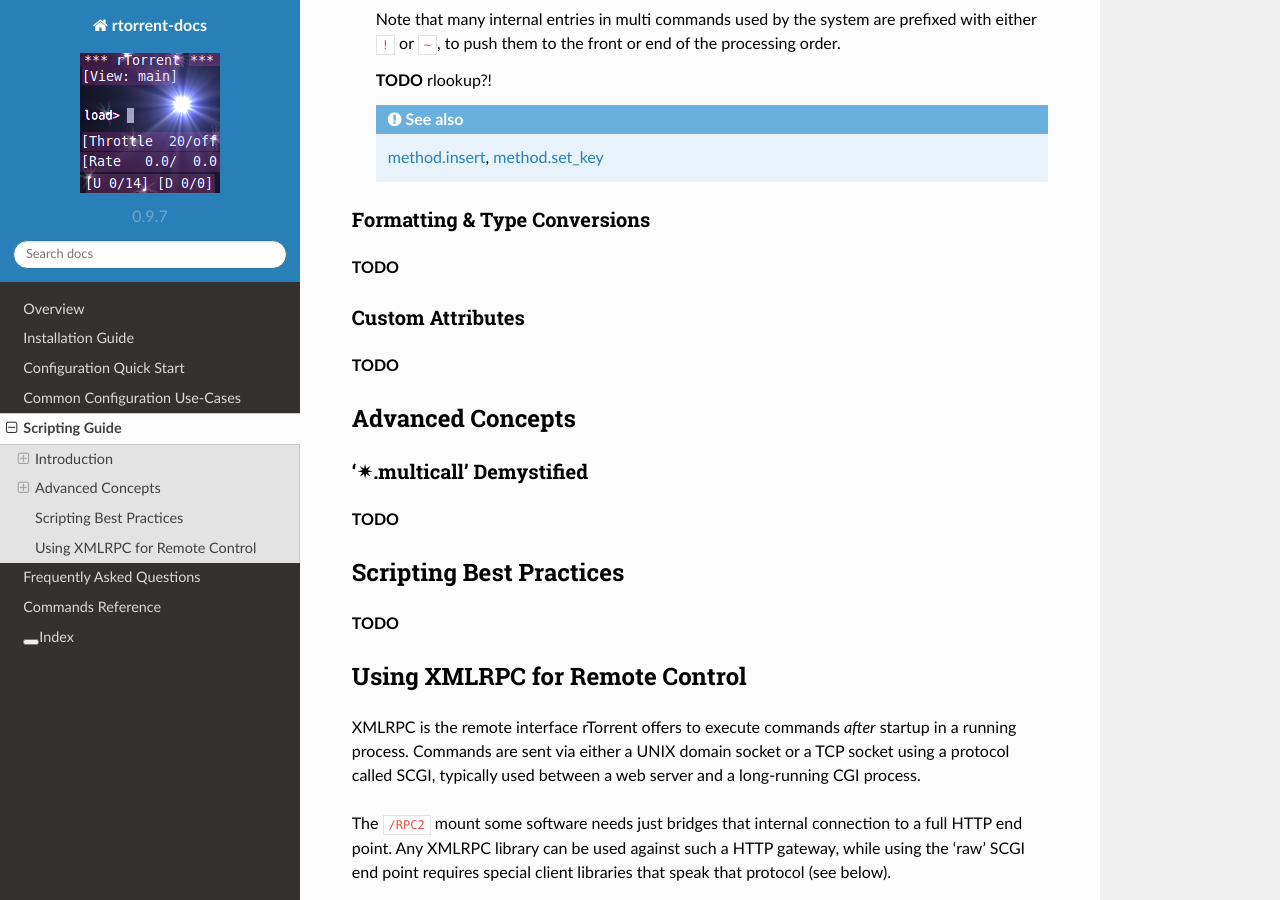
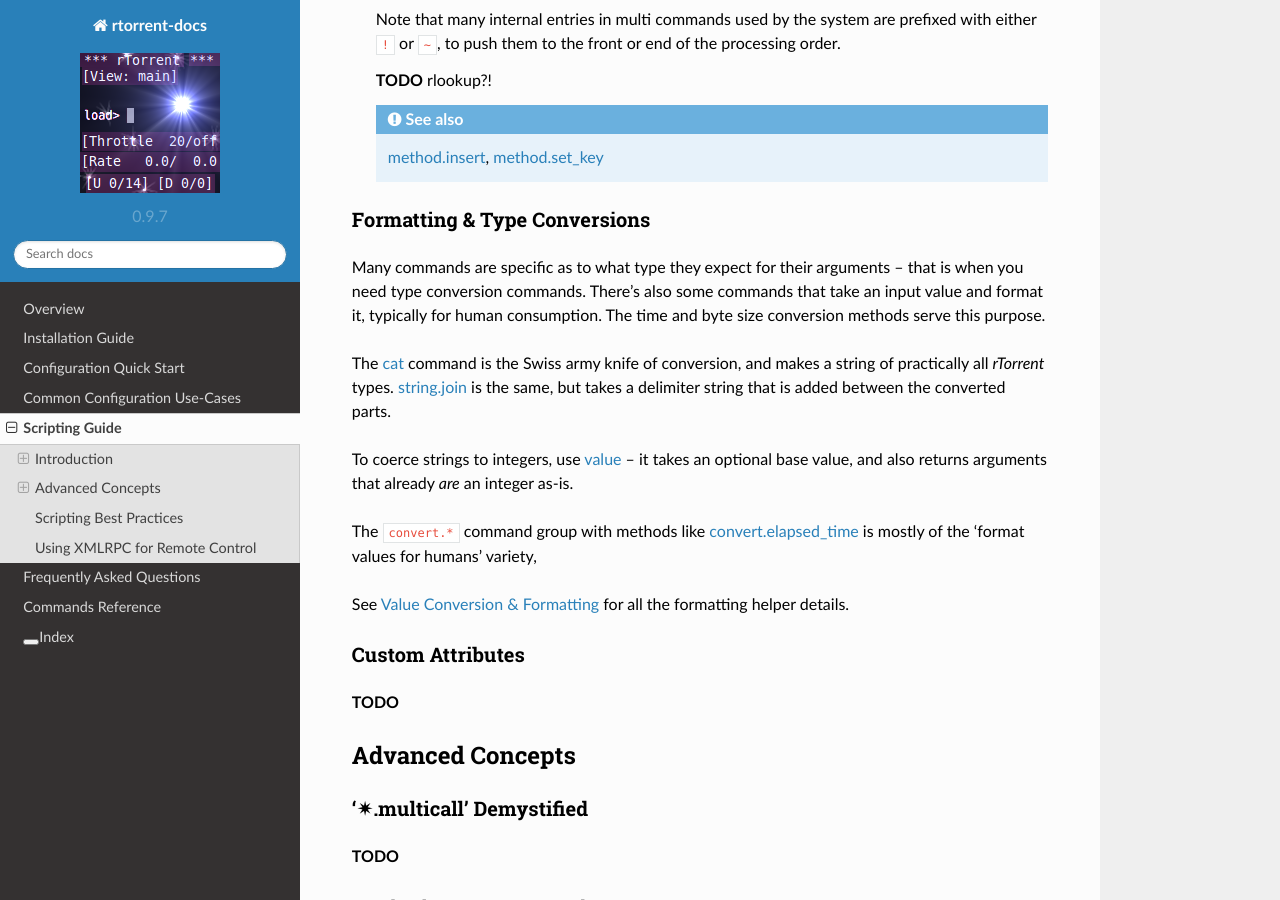
Before and after one commit to rtorrent-community/rtorrent-docs, a Sphinx documentation site: the page built from docs/scripting.rst, in a window 1280 px wide and 900 px high, scrolled down 3598 px. Built offline with Sphinx 7.4.7 and the Read the Docs theme 2.0.0, drawn with Linux system fonts in a browser that asks for light colours.

Commit message:
some words on 'Formatting & Type Conversions'

```diff
--- a/docs/include-cmd-scripting.rst
+++ b/docs/include-cmd-scripting.rst
@@ -1022,6 +1022,8 @@
             :end-before: # END
 
 
+.. _conversion:
+
 Value Conversion & Formatting
 ^^^^^^^^^^^^^^^^^^^^^^^^^^^^^
 
--- a/docs/scripting.rst
+++ b/docs/scripting.rst
@@ -202,10 +202,27 @@
         :term:`method.set_key`
 
 
+.. _fmt-type-conv:
+
 Formatting & Type Conversions
 ^^^^^^^^^^^^^^^^^^^^^^^^^^^^^
 
-**TODO**
+Many commands are specific as to what type they expect for their arguments
+– that is when you need type conversion commands.
+There's also some commands that take an input value and format it,
+typically for human consumption. The time and byte size conversion methods serve this purpose.
+
+The :term:`cat` command is the Swiss army knife of conversion,
+and makes a string of practically all `rTorrent` types.
+:term:`string.join` is the same, but takes a delimiter string that is added between the converted parts.
+
+To coerce strings to integers, use :term:`value` – it takes an optional base value,
+and also returns arguments that already *are* an integer as-is.
+
+The ``convert.*`` command group with methods like :term:`convert.elapsed_time`
+is mostly of the ‘format values for humans’ variety,
+
+See :ref:`conversion` for all the formatting helper details.
 
 
 Custom Attributes
```
